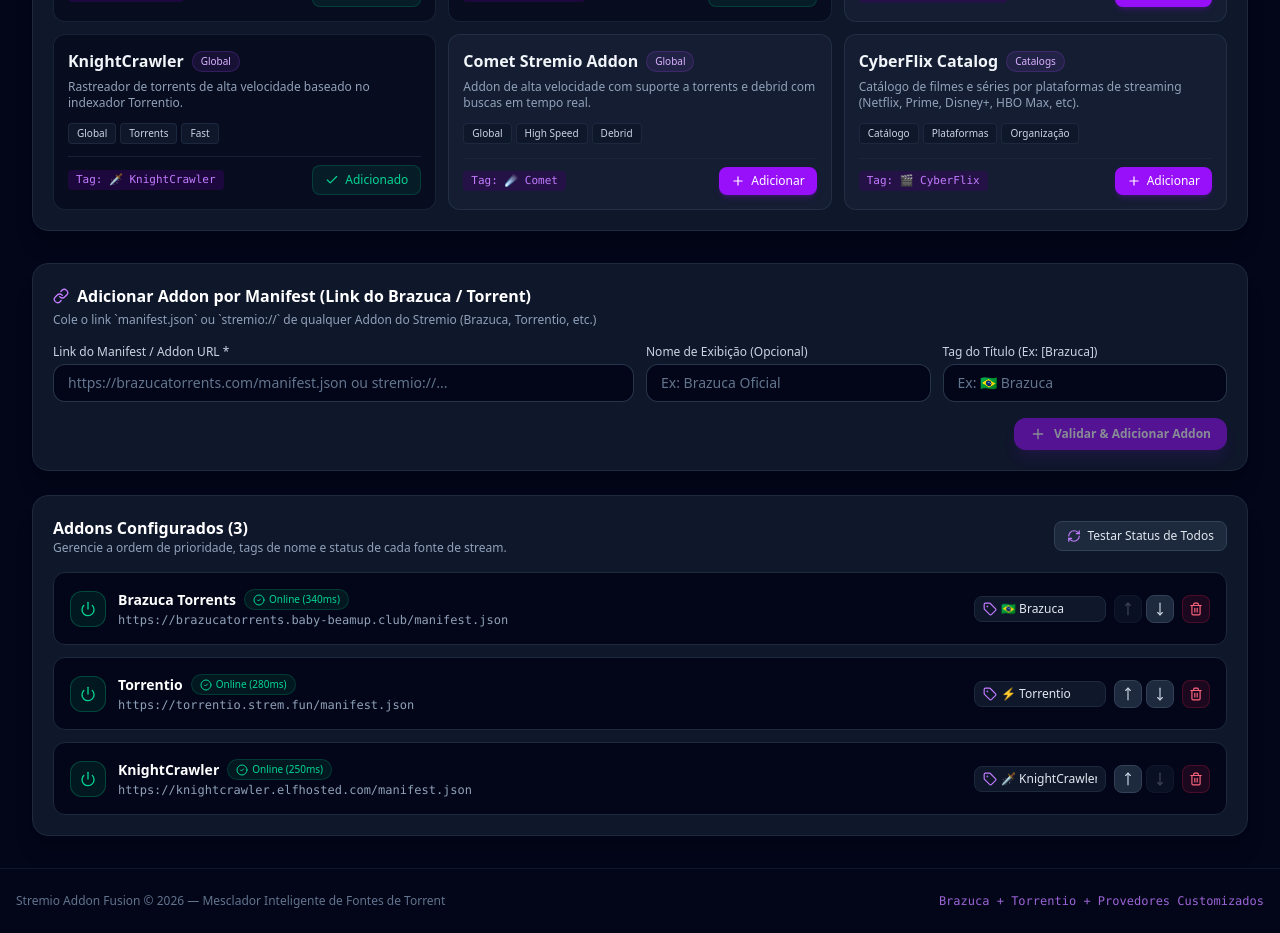
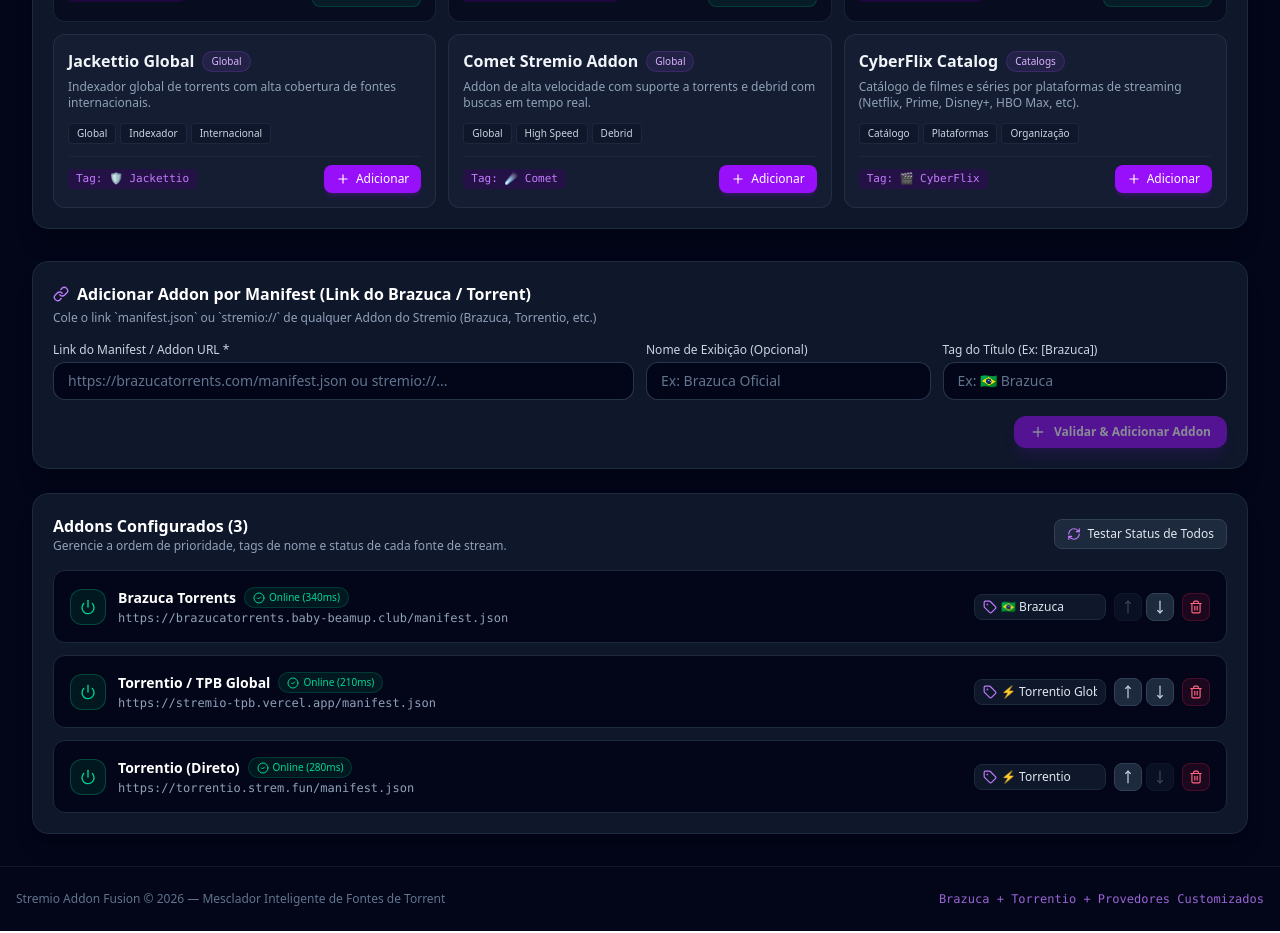
Before and after one commit to Gabriellbsp/Stremio-Fusion, a React (Vite) app: page / in a window 1280 px wide. Shown: the part 940-1873 px from the top of the page. Built offline with nearby package versions, Linux system fonts and the light colour scheme.

Commit message:
feat: update sources and unify addon strategy
- Replace KnightCrawler with TPB Global as a primary source
- Update default manifests and priorities for better reliability
- Refactor fallback logic in server to improve source discovery
- Streamline configuration presets for clearer user selection

```diff
--- a/server.ts
+++ b/server.ts
@@ -92,18 +92,14 @@
 
   if (lowerPrimary.includes('brazuca')) {
     candidates.push('https://94c8cb9f702d-brazuca-torrents.baby-beamup.club/manifest.json');
+    candidates.push('https://brazucatorrents.baby-beamup.club/manifest.json');
     candidates.push('https://brazuca.stremio.app/manifest.json');
   }
 
-  if (lowerPrimary.includes('torrentio')) {
-    candidates.push('https://torrentio.elfhosted.com/manifest.json');
-    candidates.push('https://knightcrawler.elfhosted.com/manifest.json');
+  if (lowerPrimary.includes('torrentio') || lowerPrimary.includes('knightcrawler') || lowerPrimary.includes('tpb') || lowerPrimary.includes('pirate')) {
+    candidates.push('https://stremio-tpb.vercel.app/manifest.json');
+    candidates.push('https://jackettio.elfhosted.com/manifest.json');
     candidates.push('https://torrentio.strem.fun/manifest.json');
-  }
-
-  if (lowerPrimary.includes('knightcrawler')) {
-    candidates.push('https://knightcrawler.elfhosted.com/manifest.json');
-    candidates.push('https://torrentio.elfhosted.com/manifest.json');
   }
 
   if (lowerPrimary.includes('comet')) {
--- a/src/App.tsx
+++ b/src/App.tsx
@@ -11,7 +11,7 @@
 
 const INITIAL_CONFIG: FusionConfig = {
   name: 'Plugins BR',
-  description: 'Unificador de Addons do Stremio: mídias do Brazuca e Torrentio em um só lugar.',
+  description: 'Unificador de Addons do Stremio: junta mídias brasileiras (Brazuca) e globais (Torrentio) em uma lista única sem filtros.',
   sources: [
     {
       id: 'src_brazuca_1',
@@ -24,24 +24,24 @@
       lastHealthCheck: { status: 'ok', responseTimeMs: 340, checkedAt: 'Agora' }
     },
     {
-      id: 'src_torrentio_2',
-      name: 'Torrentio',
+      id: 'src_torrentio_global_2',
+      name: 'Torrentio / TPB Global',
+      manifestUrl: 'https://stremio-tpb.vercel.app/manifest.json',
+      enabled: true,
+      prefixTag: '⚡ Torrentio Global',
+      priority: 2,
+      timeoutMs: 8000,
+      lastHealthCheck: { status: 'ok', responseTimeMs: 210, checkedAt: 'Agora' }
+    },
+    {
+      id: 'src_torrentio_3',
+      name: 'Torrentio (Direto)',
       manifestUrl: 'https://torrentio.strem.fun/manifest.json',
       enabled: true,
       prefixTag: '⚡ Torrentio',
-      priority: 2,
+      priority: 3,
       timeoutMs: 8000,
       lastHealthCheck: { status: 'ok', responseTimeMs: 280, checkedAt: 'Agora' }
-    },
-    {
-      id: 'src_knightcrawler_3',
-      name: 'KnightCrawler',
-      manifestUrl: 'https://knightcrawler.elfhosted.com/manifest.json',
-      enabled: true,
-      prefixTag: '🗡️ KnightCrawler',
-      priority: 3,
-      timeoutMs: 8000,
-      lastHealthCheck: { status: 'ok', responseTimeMs: 250, checkedAt: 'Agora' }
     }
   ],
   settings: {
@@ -62,6 +62,24 @@
         const parsed = JSON.parse(saved);
         if (!parsed.name || parsed.name.includes('Fusion') || parsed.name.includes('Brazuca + Torrentio')) {
           parsed.name = 'Plugins BR';
+        }
+        // Ensure working global source exists in config sources
+        if (Array.isArray(parsed.sources)) {
+          const hasGlobal = parsed.sources.some((s: SourceAddon) => s.manifestUrl.includes('stremio-tpb.vercel.app'));
+          if (!hasGlobal) {
+            parsed.sources.push({
+              id: 'src_torrentio_global_auto',
+              name: 'Torrentio / TPB Global',
+              manifestUrl: 'https://stremio-tpb.vercel.app/manifest.json',
+              enabled: true,
+              prefixTag: '⚡ Torrentio Global',
+              priority: parsed.sources.length + 1,
+              timeoutMs: 8000,
+              lastHealthCheck: { status: 'ok', responseTimeMs: 200, checkedAt: 'Agora' }
+            });
+          }
+          // Remove deprecated knightcrawler if present
+          parsed.sources = parsed.sources.filter((s: SourceAddon) => !s.manifestUrl.includes('knightcrawler'));
         }
         return parsed;
       }
--- a/src/data/presets.ts
+++ b/src/data/presets.ts
@@ -11,6 +11,15 @@
     tags: ['PT-BR', 'Dublado', 'Nacional', 'Torrent']
   },
   {
+    id: 'tpb-global',
+    name: 'Torrentio / TPB+ Global',
+    description: 'Rastreador global de torrents sem qualquer filtro (Inglês, 4K, 1080p, Multi-áudio, YIFY, Legendados).',
+    category: 'Global',
+    manifestUrl: 'https://stremio-tpb.vercel.app/manifest.json',
+    recommendedPrefix: '⚡ Torrent Global',
+    tags: ['Global', '4K', 'Sem Filtros', 'Torrents']
+  },
+  {
     id: 'torrentio',
     name: 'Torrentio (Padrão)',
     description: 'Provedor global de streams torrents com suporte a múltiplos rastreadores e Debrid.',
@@ -20,22 +29,13 @@
     tags: ['Global', '4K', 'Multi-Legendas', 'Torrent']
   },
   {
-    id: 'torrentio-elfhosted',
-    name: 'Torrentio (Elfhosted Mirror)',
-    description: 'Espelho alternativo do Torrentio hospedado na Elfhosted para maior estabilidade.',
+    id: 'jackettio',
+    name: 'Jackettio Global',
+    description: 'Indexador global de torrents com alta cobertura de fontes internacionais.',
     category: 'Global',
-    manifestUrl: 'https://torrentio.elfhosted.com/manifest.json',
-    recommendedPrefix: '⚡ Torrentio Alt',
-    tags: ['Global', 'Mirror', 'Estável']
-  },
-  {
-    id: 'knightcrawler',
-    name: 'KnightCrawler',
-    description: 'Rastreador de torrents de alta velocidade baseado no indexador Torrentio.',
-    category: 'Global',
-    manifestUrl: 'https://knightcrawler.elfhosted.com/manifest.json',
-    recommendedPrefix: '🗡️ KnightCrawler',
-    tags: ['Global', 'Torrents', 'Fast']
+    manifestUrl: 'https://jackettio.elfhosted.com/manifest.json',
+    recommendedPrefix: '🛡️ Jackettio',
+    tags: ['Global', 'Indexador', 'Internacional']
   },
   {
     id: 'comet',
--- a/src/utils/stremioUrl.ts
+++ b/src/utils/stremioUrl.ts
@@ -82,38 +82,38 @@
 export function decodeFusionConfig(token?: string): FusionConfig {
   const defaultConfig: FusionConfig = {
     name: 'Plugins BR',
-    description: 'Addon unificado mesclando Brazuca, Torrentio e outros provedores em um só lugar.',
+    description: 'Unificador de Addons do Stremio: junta mídias brasileiras (Brazuca) e globais (Torrentio) em uma lista única sem filtros.',
     sources: [
       {
         id: 'src_brazuca_default',
         name: 'Brazuca Torrents',
-        manifestUrl: 'https://94c8cb9f702d-brazuca-torrents.baby-beamup.club/sort=qualitysize|limit=10/manifest.json',
+        manifestUrl: 'https://94c8cb9f702d-brazuca-torrents.baby-beamup.club/manifest.json',
         enabled: true,
         prefixTag: '🇧🇷 Brazuca',
         priority: 1,
         timeoutMs: 8000
       },
       {
-        id: 'src_torrentio_default',
-        name: 'Torrentio (Elfhosted)',
-        manifestUrl: 'https://torrentio.elfhosted.com/manifest.json',
+        id: 'src_torrentio_global_default',
+        name: 'Torrentio / TPB Global',
+        manifestUrl: 'https://stremio-tpb.vercel.app/manifest.json',
         enabled: true,
-        prefixTag: '⚡ Torrentio',
+        prefixTag: '⚡ Torrentio Global',
         priority: 2,
         timeoutMs: 8000
       },
       {
-        id: 'src_knightcrawler_default',
-        name: 'KnightCrawler',
-        manifestUrl: 'https://knightcrawler.elfhosted.com/manifest.json',
+        id: 'src_torrentio_default',
+        name: 'Torrentio (Direto)',
+        manifestUrl: 'https://torrentio.strem.fun/manifest.json',
         enabled: true,
-        prefixTag: '🗡️ KnightCrawler',
+        prefixTag: '⚡ Torrentio',
         priority: 3,
         timeoutMs: 8000
       }
     ],
     settings: {
-      prioritizePortuguese: true,
+      prioritizePortuguese: false,
       removeDuplicates: true,
       tagSourceNames: true,
       maxTimeoutMs: 8000,
```
